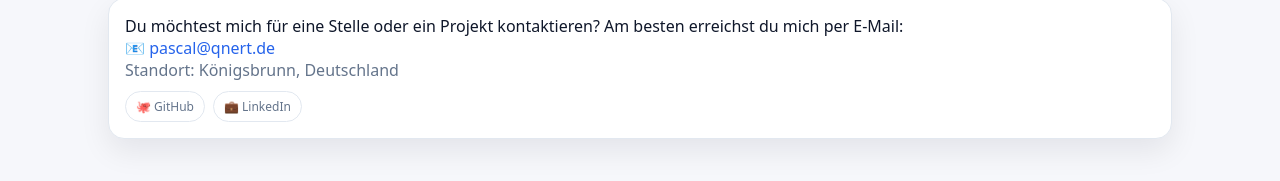
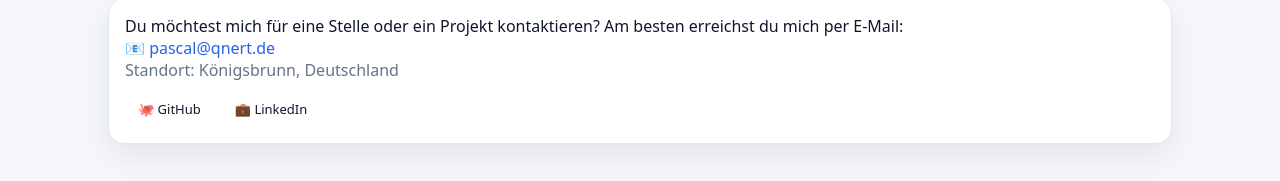
Before and after one commit to PasiDerKeK/Portfolio, a Vue app in the folder frontend/: page /contact in a window 1280 px wide. Shown: the part 153-334 px from the top of the page. Built offline with nearby package versions, Linux system fonts and the light colour scheme.

Commit message:
CSS überarbeiten und user-select auf none stellen

```diff
--- a/frontend/src/assets/style.css
+++ b/frontend/src/assets/style.css
@@ -190,6 +190,7 @@ a:hover{ text-decoration: underline; }
     font-size: 18px;
     font-weight: 800;
     margin: 10px 0 12px;
+    user-select: none;
 }
 .muted{ color: var(--muted); }
 .error-text{ color: #dc2626; }
@@ -340,6 +341,7 @@ a:hover{ text-decoration: underline; }
     text-transform: uppercase;
     color: var(--muted);
     margin-bottom: 10px;
+    user-select: none;
 }
 
 /* Layouts */
@@ -416,6 +418,7 @@ a:hover{ text-decoration: underline; }
     font-size: 22px;
     font-weight: 800;
     margin: 6px 0 12px;
+    user-select: none;
 }
 .lang-grid{
     display: grid;
--- a/frontend/src/pages/ContactPage.vue
+++ b/frontend/src/pages/ContactPage.vue
@@ -41,10 +41,10 @@ onMounted(async () => {
         </p>
 
         <div class="chip-row" style="margin-top:10px">
-          <a v-if="profile.github" :href="profile.github" target="_blank" class="chip">
+          <a v-if="profile.github" :href="profile.github" target="_blank" class="btn btn-primary">
             🐙 GitHub
           </a>
-          <a v-if="profile.linkedin" :href="profile.linkedin" target="_blank" class="chip">
+          <a v-if="profile.linkedin" :href="profile.linkedin" target="_blank" class="btn btn-primary">
             💼 LinkedIn
           </a>
         </div>
```
